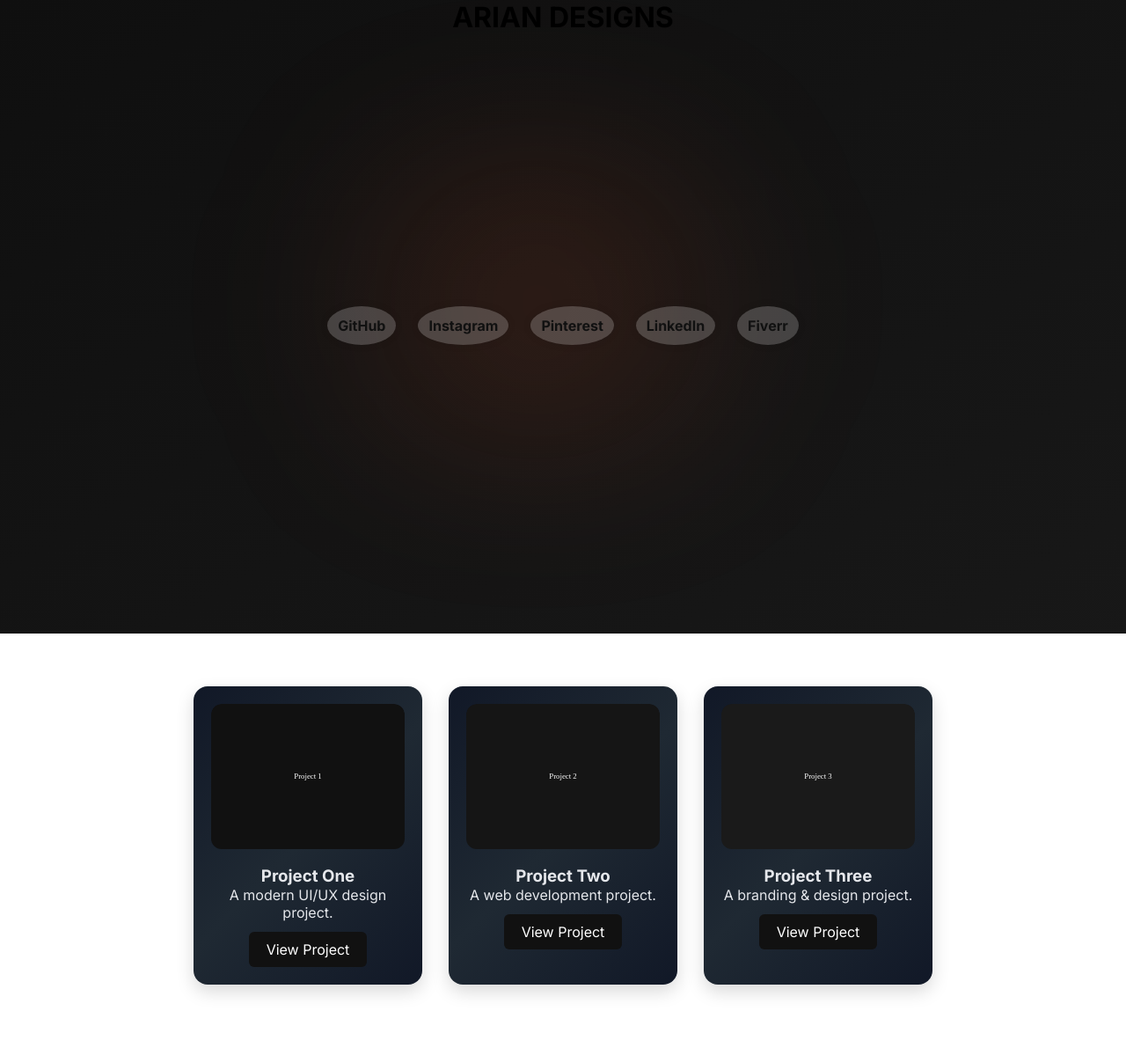
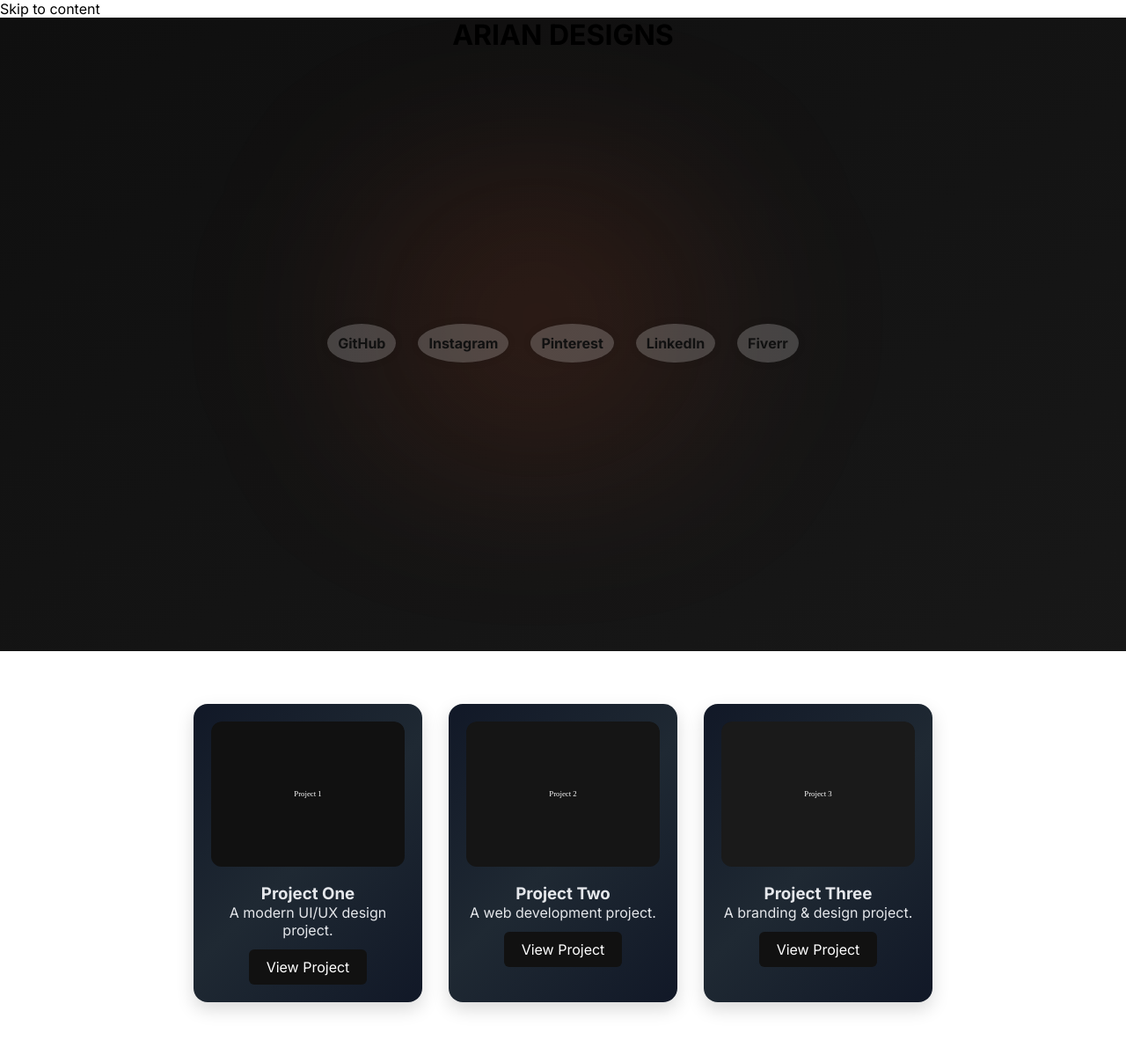
Before and after one commit to ariantechzone-stack/ariantechzone-stack.github.io, a Jekyll site: the page built from index.md, in a window 1280 px wide. Shown: the whole page at 88% size. Built offline with Jekyll 4.4.1, drawn with Linux system fonts in a browser that asks for light colours.

Commit message:
Update default.html

```diff
--- a/_layouts/default.html
+++ b/_layouts/default.html
@@ -2,9 +2,22 @@
 <html lang="en">
 <head>
   <meta charset="UTF-8">
+
+  <!-- SEO -->
+  <meta name="robots" content="index, follow">
+  <meta name="author" content="Arian Designs">
+  <meta name="description" content="{{ site.description }}">
   <title>{{ page.title | default: "ARIAN DESIGNS" }}</title>
+
+  <!-- Open Graph -->
+  <meta property="og:title" content="ARIAN DESIGNS – Creative Design & Web Projects">
+  <meta property="og:description" content="Modern UI/UX, web design, and creative projects by Arian.">
+  <meta property="og:type" content="website">
+  <meta property="og:url" content="{{ site.url }}{{ site.baseurl }}">
+  <meta property="og:image" content="{{ '/assets/images/hero-bg.svg' | absolute_url }}">
+
+  <!-- Viewport / Theme -->
   <meta name="viewport" content="width=device-width, initial-scale=1.0">
-  <meta name="description" content="{{ site.description }}">
   <meta name="theme-color" content="#0f0f0f">
 
   <!-- FAVICONS -->
@@ -22,10 +35,21 @@
 </head>
 
 <body class="theme-dark">
-  {{ content }}
+
+  <!-- Skip Link -->
+  <a href="#main-content" class="skip-link">Skip to content</a>
+
+  <!-- Scroll Progress Bar -->
+  <div id="scroll-progress"></div>
+
+  <!-- Main Content -->
+  <main id="main-content" tabindex="-1">
+    {{ content }}
+  </main>
 
   <!-- JS -->
-  <script src="https://cdnjs.cloudflare.com/ajax/libs/vanilla-tilt/1.7.0/vanilla-tilt.min.js"></script>
+  <script src="https://cdnjs.cloudflare.com/ajax/libs/vanilla-tilt/1.7.0/vanilla-tilt.min.js" defer></script>
   <script src="{{ '/assets/js/main.js' | relative_url }}" defer></script>
+
 </body>
 </html>
```
